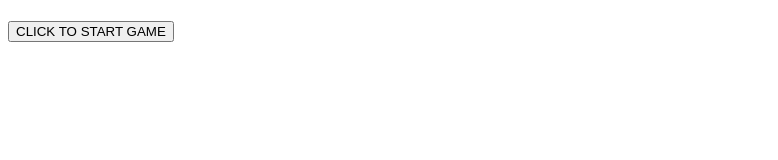
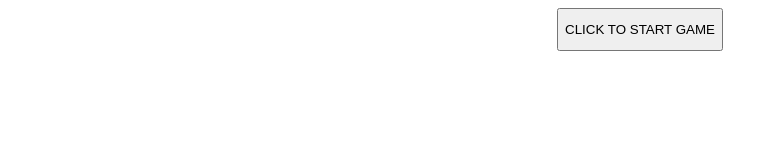
Before and after one commit to georgeescobra/blackjack, a plain HTML site: page javasscript/index.html in a window 1280 px wide. Shown: the whole page, without its empty margins (0-778 px from the left). Drawn offline with Linux system fonts and the light colour scheme.

Commit message:
added styling to button

```diff
--- a/javasscript/index.html
+++ b/javasscript/index.html
@@ -1,11 +1,11 @@
 <!DOCTYPE html>
 <html>
     <head>
-        <noscript>You need to enable javascript</noscript>
-        <script src="main.js"></script>
-        <h1 id="starting" style="text-align:center;"> </h1>
-        <button id="toStart" onclick="startGame('starting', 'toStart')">CLICK TO START GAME</button>
+        <body style="display: flex; align-content: center; justify-content: center;">
+            <noscript>You need to enable javascript</noscript>
+            <script src="main.js"></script>
+            <h1 id="starting" style="text-align:center;"> </h1>
+            <button id="toStart" onclick="startGame('starting', 'toStart')">CLICK TO START GAME</button>
+        </body>
     </head>
-    <body>
-    </body>
 </html>
```
